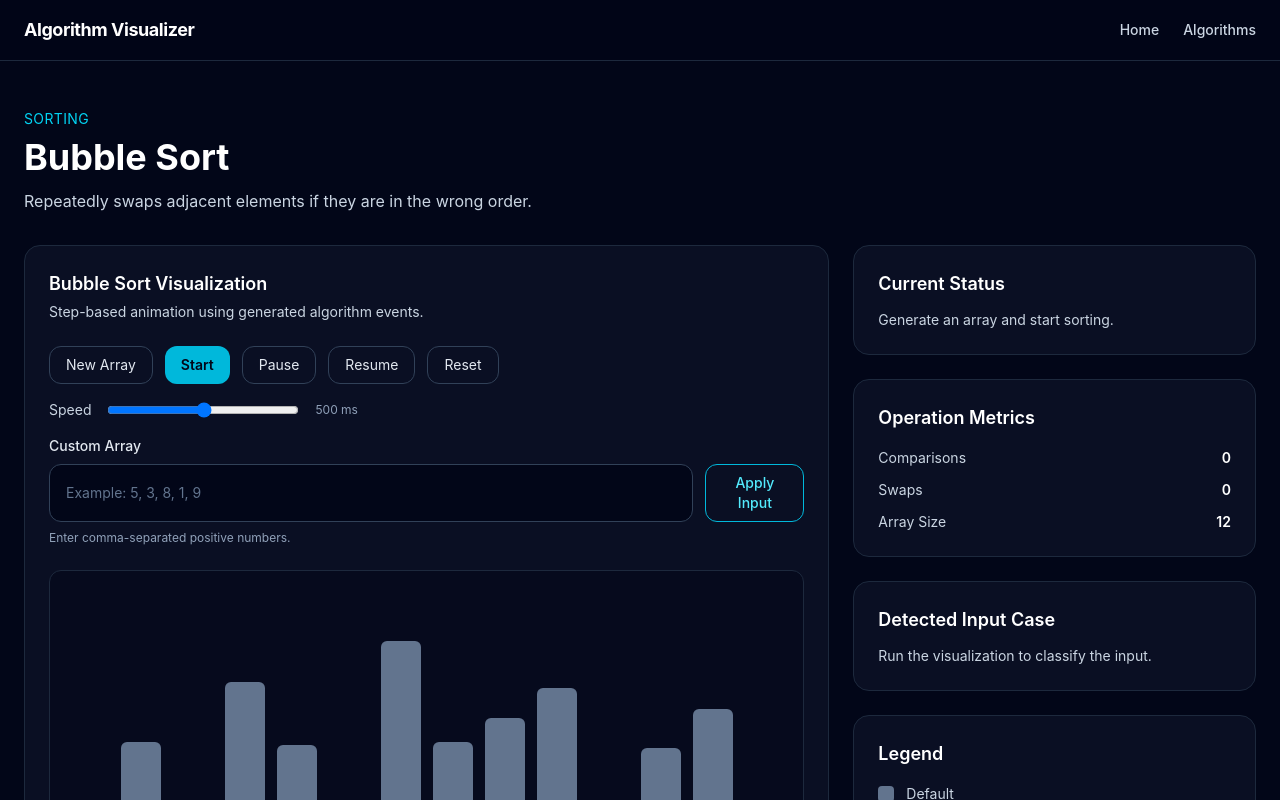
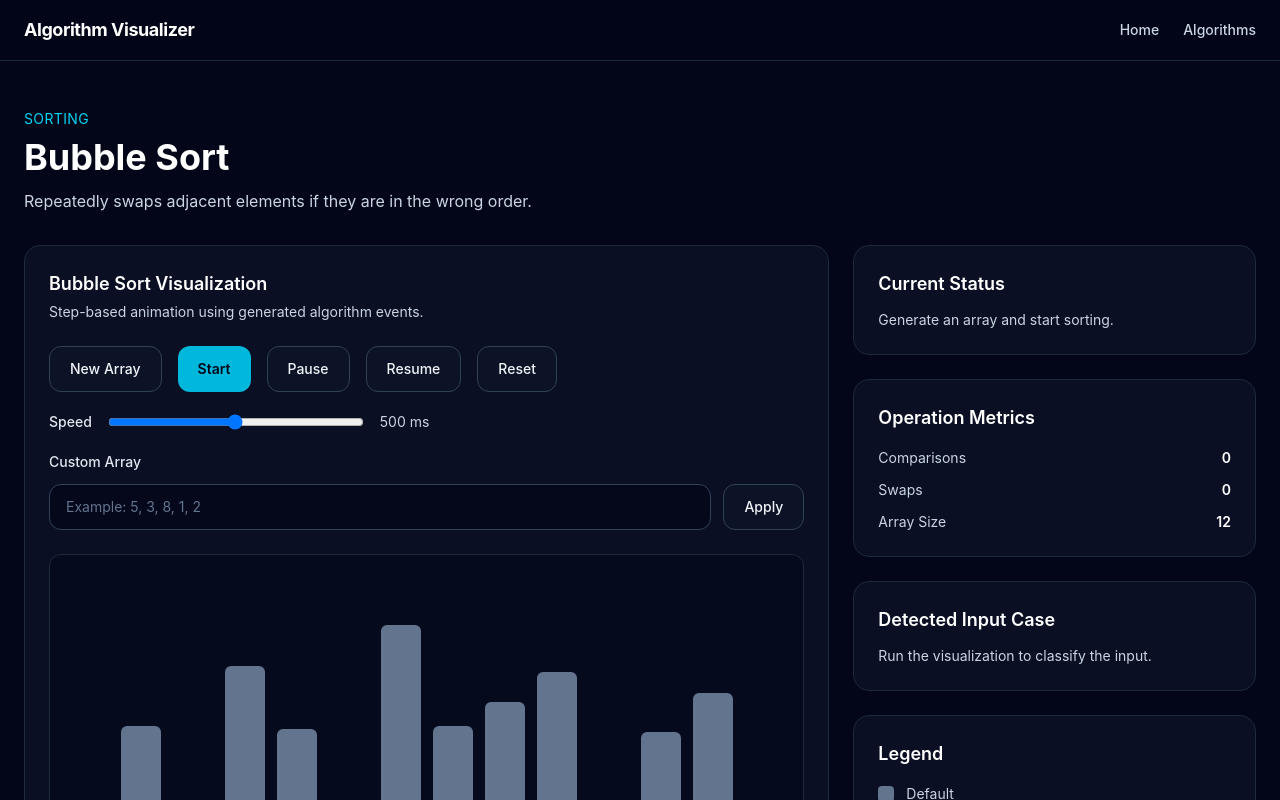
Before and after one commit to shruti-246/Algorithm_Visualizer, a React (Vite) app in the folder algorithm-visualizer/: page /visualizer/bubble-sort in a window 1280 px wide. Shown: the top 800 px of the page. Built offline with nearby package versions, Linux system fonts and the light colour scheme.

Commit message:
Bug fix on case detection

```diff
--- a/algorithm-visualizer/src/components/controls/ControlsPanel.tsx
+++ b/algorithm-visualizer/src/components/controls/ControlsPanel.tsx
@@ -7,7 +7,6 @@ interface ControlsPanelProps {
   onStart: () => void;
   onPause: () => void;
   onResume: () => void;
-  onStep: () => void;
   onReset: () => void;
   onApplyCustomArray: (values: number[]) => void;
 }
@@ -19,50 +18,35 @@ export default function ControlsPanel({
   onStart,
   onPause,
   onResume,
-  //onStep,
   onReset,
   onApplyCustomArray,
 }: ControlsPanelProps) {
-  const [customInput, setCustomInput] = useState("");
-  const [inputError, setInputError] = useState("");
+  const [customArray, setCustomArray] = useState("");
 
   const handleApplyCustomArray = () => {
-    const parsedValues = customInput
+    const values = customArray
       .split(",")
-      .map((item) => item.trim())
-      .filter((item) => item.length > 0)
-      .map(Number);
+      .map((value) => Number(value.trim()))
+      .filter((value) => !Number.isNaN(value));
 
-    const hasInvalidNumber = parsedValues.some(
-      (value) => Number.isNaN(value) || value < 1,
-    );
-
-    if (parsedValues.length < 3) {
-      setInputError("Enter at least 3 positive numbers.");
+    if (values.length === 0) {
+      window.alert("Please enter a valid comma-separated list of numbers.");
       return;
     }
 
-    if (parsedValues.length > 20) {
-      setInputError("Use at most 20 numbers for now.");
-      return;
-    }
-
-    if (hasInvalidNumber) {
-      setInputError("Only positive numbers are allowed.");
-      return;
-    }
-
-    setInputError("");
-    onApplyCustomArray(parsedValues);
+    onApplyCustomArray(values);
   };
 
+  const secondaryButtonClass =
+    "rounded-xl border border-slate-700 bg-slate-900/60 px-5 py-3 text-sm font-medium text-slate-100 transition-all duration-200 hover:border-cyan-400 hover:bg-slate-800 active:scale-[0.98] active:border-cyan-300 focus:outline-none focus:ring-2 focus:ring-cyan-400/40";
+
   return (
-    <div className="mb-6 space-y-4">
-      <div className="flex flex-wrap gap-3">
+    <div className="mb-6 space-y-5">
+      <div className="flex flex-wrap gap-4">
         <button
           type="button"
           onClick={onGenerateNewArray}
-          className="rounded-xl border border-slate-700 px-4 py-2 text-sm text-slate-200 hover:border-slate-500"
+          className={secondaryButtonClass}
         >
           New Array
         </button>
@@ -70,7 +54,7 @@ export default function ControlsPanel({
         <button
           type="button"
           onClick={onStart}
-          className="rounded-xl bg-cyan-500 px-4 py-2 text-sm font-semibold text-slate-950 hover:bg-cyan-400"
+          className="rounded-xl bg-cyan-500 px-5 py-3 text-sm font-semibold text-slate-950 transition-all duration-200 hover:bg-cyan-400 active:scale-[0.98] focus:outline-none focus:ring-2 focus:ring-cyan-400/40"
         >
           Start
         </button>
@@ -78,7 +62,7 @@ export default function ControlsPanel({
         <button
           type="button"
           onClick={onPause}
-          className="rounded-xl border border-slate-700 px-4 py-2 text-sm text-slate-200"
+          className={secondaryButtonClass}
         >
           Pause
         </button>
@@ -86,78 +70,58 @@ export default function ControlsPanel({
         <button
           type="button"
           onClick={onResume}
-          className="rounded-xl border border-slate-700 px-4 py-2 text-sm text-slate-200"
+          className={secondaryButtonClass}
         >
           Resume
         </button>
 
-        {/* <button
-          type="button"
-          onClick={onStep}
-          className="rounded-xl border border-slate-700 px-4 py-2 text-sm text-slate-200"
-        >
-          Step
-        </button> */}
-
         <button
           type="button"
           onClick={onReset}
-          className="rounded-xl border border-slate-700 px-4 py-2 text-sm text-slate-200"
+          className={secondaryButtonClass}
         >
           Reset
         </button>
       </div>
 
-      <div className="flex items-center gap-4">
-        <span className="text-sm text-slate-300">Speed</span>
+      <div className="flex flex-wrap items-center gap-4">
+        <label className="text-sm font-medium text-slate-200">Speed</label>
 
         <input
           type="range"
-          min="1"
+          min="10"
           max="1000"
-          step="5"
+          step="10"
           value={speed}
           onChange={(event) => onSpeedChange(Number(event.target.value))}
-          className="w-48"
+          className="w-64"
         />
 
-        <span className="text-xs text-slate-400">{speed} ms</span>
+        <span className="text-sm text-slate-300">{speed} ms</span>
       </div>
 
-      <div className="space-y-2">
-        <label
-          htmlFor="custom-array"
-          className="block text-sm font-medium text-slate-200"
-        >
+      <div className="space-y-3">
+        <label className="block text-sm font-medium text-slate-200">
           Custom Array
         </label>
 
-        <div className="flex flex-col gap-3 md:flex-row">
+        <div className="flex flex-wrap gap-3">
           <input
-            id="custom-array"
             type="text"
-            value={customInput}
-            onChange={(event) => setCustomInput(event.target.value)}
-            placeholder="Example: 5, 3, 8, 1, 9"
-            className="w-full rounded-xl border border-slate-700 bg-slate-950 px-4 py-2 text-sm text-slate-100 outline-none placeholder:text-slate-500 focus:border-cyan-400"
+            value={customArray}
+            onChange={(event) => setCustomArray(event.target.value)}
+            placeholder="Example: 5, 3, 8, 1, 2"
+            className="min-w-[280px] flex-1 rounded-xl border border-slate-700 bg-slate-950/70 px-4 py-3 text-sm text-white placeholder:text-slate-500 focus:border-cyan-400 focus:outline-none"
           />
 
           <button
             type="button"
             onClick={handleApplyCustomArray}
-            className="rounded-xl border border-cyan-500 px-4 py-2 text-sm font-medium text-cyan-300 hover:bg-cyan-500/10"
+            className={secondaryButtonClass}
           >
-            Apply Input
+            Apply
           </button>
         </div>
-
-        {inputError ? (
-          <p className="text-sm text-red-400">{inputError}</p>
-        ) : (
-          <p className="text-xs text-slate-400">
-            Enter comma-separated positive numbers.
-          </p>
-        )}
       </div>
     </div>
   );
--- a/algorithm-visualizer/src/pages/Visualizer.tsx
+++ b/algorithm-visualizer/src/pages/Visualizer.tsx
@@ -217,6 +217,7 @@ export default function Visualizer() {
         title="Quick Sort"
         pseudocodeLines={quickSortPseudocode}
         generateSteps={quickSortSteps}
+        enableCaseDetection
         onCaseDetected={setDetectedCase}
       />
     );
@@ -228,6 +229,7 @@ export default function Visualizer() {
         title="Merge Sort"
         pseudocodeLines={mergeSortPseudocode}
         generateSteps={mergeSortSteps}
+        enableCaseDetection
         onCaseDetected={setDetectedCase}
       />
     );
```
